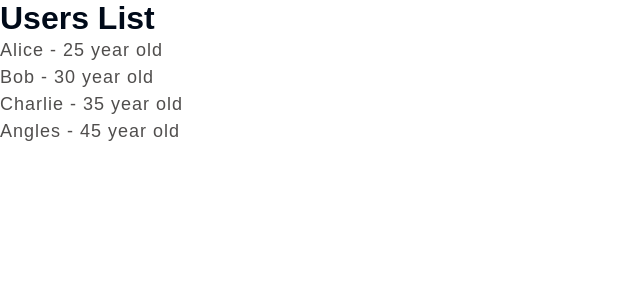
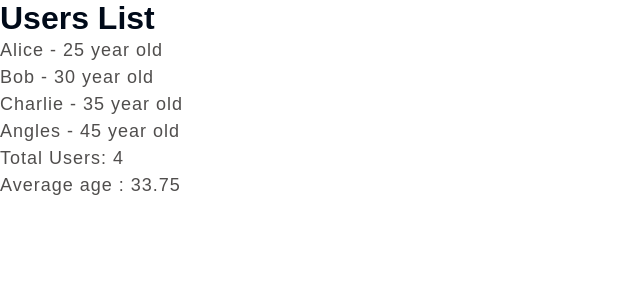
Before and after one commit to pallavi0113/React-project, a React (Vite) app in the folder my-project/: page / in a window 1280 px wide. Shown: the top 300 px of the page, without its empty margins (0-640 px from the left). Built offline with nearby package versions, Linux system fonts and the light colour scheme.

Commit message:
new code

```diff
--- a/my-project/src/components/DericedState.jsx
+++ b/my-project/src/components/DericedState.jsx
@@ -15,6 +15,9 @@
     {name: "Angles",age: 45},
     ]);
 
+    const userCount = users.length;
+
+    const averageAge=users.reduce((accum,curElem) => accum+curElem.age,0)/userCount;
 
     return(
         <div className="main-div">
@@ -30,6 +33,9 @@
 
                 })}
             </ul>
+            <p>Total Users: {userCount}</p>
+            <p>Average age : {averageAge}</p>
+
         </div>
     );
 };
```
Also changed, not shown: 1 other file (tests, documents, lock files or other folders).
